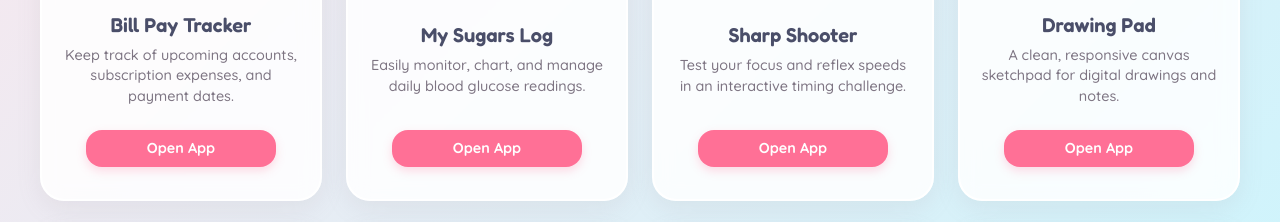
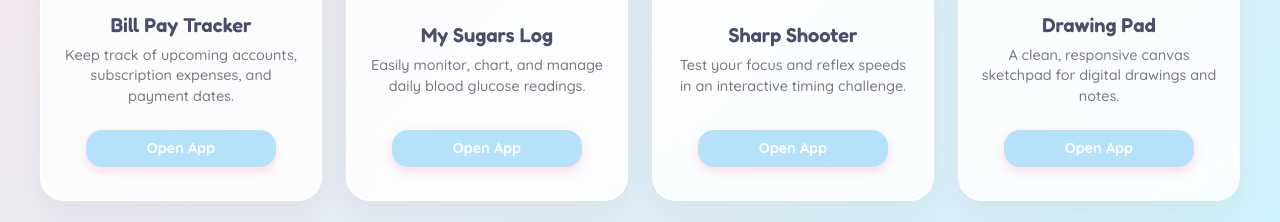
Before and after one commit to infoprodneedham-hash/showcase, a plain HTML site: page index.html in a window 1280 px wide. Shown: the part 532-754 px from the top of the page. Drawn offline with Linux system fonts and the light colour scheme.

Commit message:
Change button background color to #b5e2fa

```diff
--- a/index.html
+++ b/index.html
@@ -173,7 +173,7 @@
 
         /* Bubbly Button Link */
         .card-btn {
-            background: #ff7096;
+            background: #b5e2fa;
             color: white;
             font-weight: 700;
             padding: 0.6rem 1.5rem;
```
